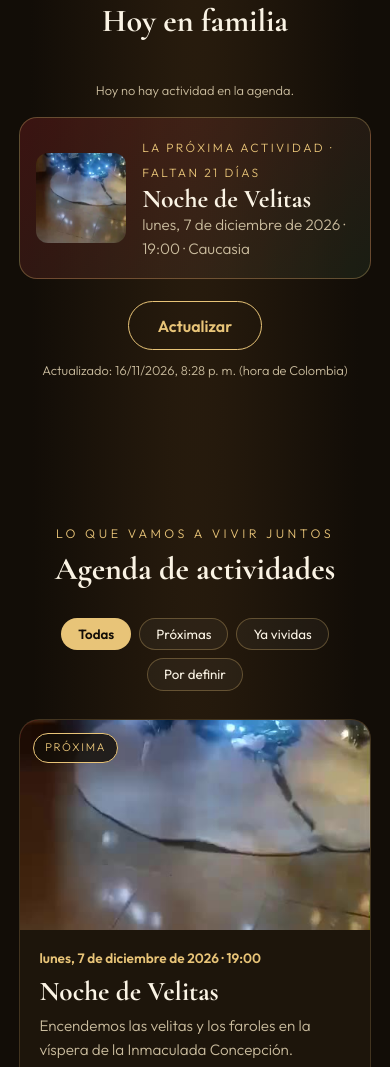
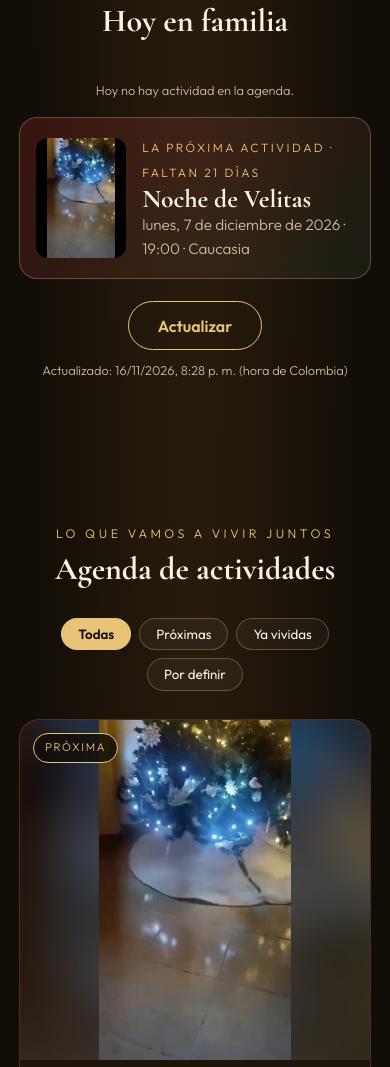
Before and after one commit to haroldco45/navidad-marin-gonzalez, a plain HTML site: page index.html in a window 390 px wide. Shown: the part 939-2006 px from the top of the page. Drawn offline with nearby package versions, Linux system fonts and the light colour scheme.

Commit message:
Fotos completas: sin recortes en tarjetas, Hoy y tira de recuerdos
Co-Authored-By: Claude Opus 5.5 <noreply@anthropic.com>
Claude-Session: https://claude.ai/code/session_01Qv96KXkH2RFCdHqoKitMCp

```diff
--- a/app.js
+++ b/app.js
@@ -149,7 +149,7 @@ function pintarLista() {
       ? `<img src="${a.foto}" alt="${txt(a.titulo)}" loading="lazy">`
       : `<div class="sinfoto">${txt(a.titulo).charAt(0)}</div>`;
     return `<article class="act" data-id="${a.id}">
-      <div class="act-foto">${foto}<span class="estado ${a._e}">${nombreEstado[a._e]}</span></div>
+      <div class="act-foto"${a.foto ? ` style="--bg:url('${a.foto}')"` : ''}>${foto}<span class="estado ${a._e}">${nombreEstado[a._e]}</span></div>
       <div class="act-cuerpo">
         <span class="act-fecha">${textoFecha(a)}</span>
         <h3>${txt(a.titulo)}</h3>
--- a/styles.css
+++ b/styles.css
@@ -42,7 +42,7 @@ h2{font-family:var(--serif);font-size:clamp(2rem,6vw,3rem);line-height:1.1;margi
 .hoy{text-align:center}
 .hoy-tarjeta{display:grid;grid-template-columns:1fr;gap:1rem;max-width:760px;margin:0 auto 1.4rem}
 .hoy-item{display:grid;grid-template-columns:120px 1fr;gap:1rem;align-items:center;text-align:left;background:linear-gradient(135deg,rgba(163,38,44,.28),rgba(47,74,50,.28));border:1px solid rgba(232,196,120,.3);border-radius:18px;padding:1rem;animation:entra .7s ease both}
-.hoy-item img{width:120px;height:120px;object-fit:cover;border-radius:12px}
+.hoy-item img{width:120px;height:150px;object-fit:contain;background:#000;border-radius:12px}
 .hoy-item h3{font-family:var(--serif);font-size:1.6rem;line-height:1.1}
 .hoy-item .etiqueta{font-size:.75rem;letter-spacing:.2em;text-transform:uppercase;color:var(--oro)}
 .hoy-item p{color:var(--tenue);font-size:.95rem}
@@ -55,9 +55,10 @@ h2{font-family:var(--serif);font-size:clamp(2rem,6vw,3rem);line-height:1.1;margi
 .act{background:var(--noche2);border:1px solid rgba(232,196,120,.18);border-radius:20px;overflow:hidden;display:flex;flex-direction:column;opacity:0;transform:translateY(24px);transition:opacity .6s,transform .6s,border-color .3s}
 .act.visible{opacity:1;transform:none}
 .act:hover{border-color:var(--oro)}
-.act-foto{position:relative;height:210px;overflow:hidden;background:linear-gradient(135deg,var(--rojo),var(--verde))}
-.act-foto img{width:100%;height:100%;object-fit:cover;transition:transform 6s ease}
-.act:hover .act-foto img{transform:scale(1.12)}
+.act-foto{position:relative;height:340px;overflow:hidden;background:linear-gradient(135deg,var(--rojo),var(--verde))}
+.act-foto::before{content:'';position:absolute;inset:-30px;background:var(--bg,none) center/cover;filter:blur(22px) brightness(.5)}
+.act-foto img{position:relative;width:100%;height:100%;object-fit:contain;transition:transform 6s ease}
+.act:hover .act-foto img{transform:scale(1.04)}
 .act-foto .sinfoto{position:absolute;inset:0;display:grid;place-items:center;font-family:var(--serif);font-size:3.2rem;color:rgba(250,243,228,.85)}
 .estado{position:absolute;top:.8rem;left:.8rem;font-size:.7rem;letter-spacing:.15em;text-transform:uppercase;padding:.3rem .7rem;border-radius:99px;background:rgba(18,13,7,.8);color:var(--oro);border:1px solid var(--oro)}
 .estado.hecho{color:#bfe3c0;border-color:#bfe3c0}
@@ -75,7 +76,7 @@ h2{font-family:var(--serif);font-size:clamp(2rem,6vw,3rem);line-height:1.1;margi
 .video-marco video{width:100%;border-radius:20px;border:1px solid rgba(232,196,120,.35);box-shadow:0 20px 60px rgba(0,0,0,.5)}
 .video-marco p{color:var(--tenue);font-size:.9rem;margin-top:.6rem}
 .cinta{display:flex;gap:.8rem;overflow-x:auto;scroll-snap-type:x mandatory;padding-bottom:.8rem}
-.cinta img{flex:0 0 auto;width:180px;height:300px;object-fit:cover;border-radius:16px;scroll-snap-align:center;cursor:zoom-in;transition:transform .3s}
+.cinta img{flex:0 0 auto;width:auto;height:320px;border-radius:16px;scroll-snap-align:center;cursor:zoom-in;transition:transform .3s}
 .cinta img:hover{transform:scale(1.04)}
 
 .personas{display:grid;grid-template-columns:repeat(auto-fill,minmax(160px,1fr));gap:1rem}
@@ -101,7 +102,7 @@ h2{font-family:var(--serif);font-size:clamp(2rem,6vw,3rem);line-height:1.1;margi
 @media (max-width:560px){
   .barra nav{display:none}
   .hoy-item{grid-template-columns:90px 1fr}
-  .hoy-item img{width:90px;height:90px}
+  .hoy-item img{width:90px;height:120px}
   .formulario{grid-template-columns:1fr}
   .cuenta div{min-width:62px}
 }
--- a/sw.js
+++ b/sw.js
@@ -1,4 +1,4 @@
-const CACHE = 'navidad-mg-v1';
+const CACHE = 'navidad-mg-v2';
 const BASE = ['./', 'index.html', 'styles.css', 'app.js', 'actividades.json', 'manifest.json', 'img/foto-1.jpg', 'img/foto-4.jpg', 'img/icon-192.png'];
 self.addEventListener('install', e => { e.waitUntil(caches.open(CACHE).then(c => c.addAll(BASE))); self.skipWaiting(); });
 self.addEventListener('activate', e => {
```
